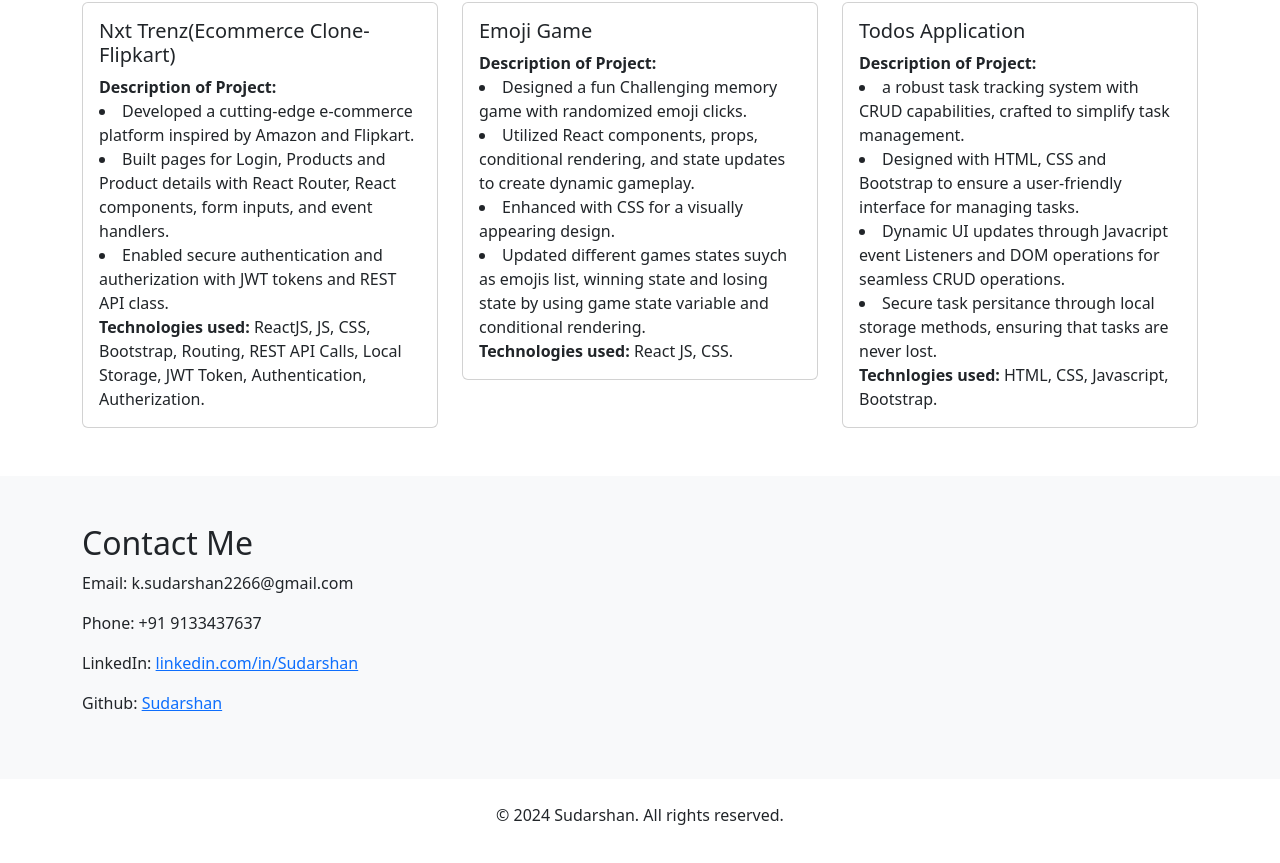
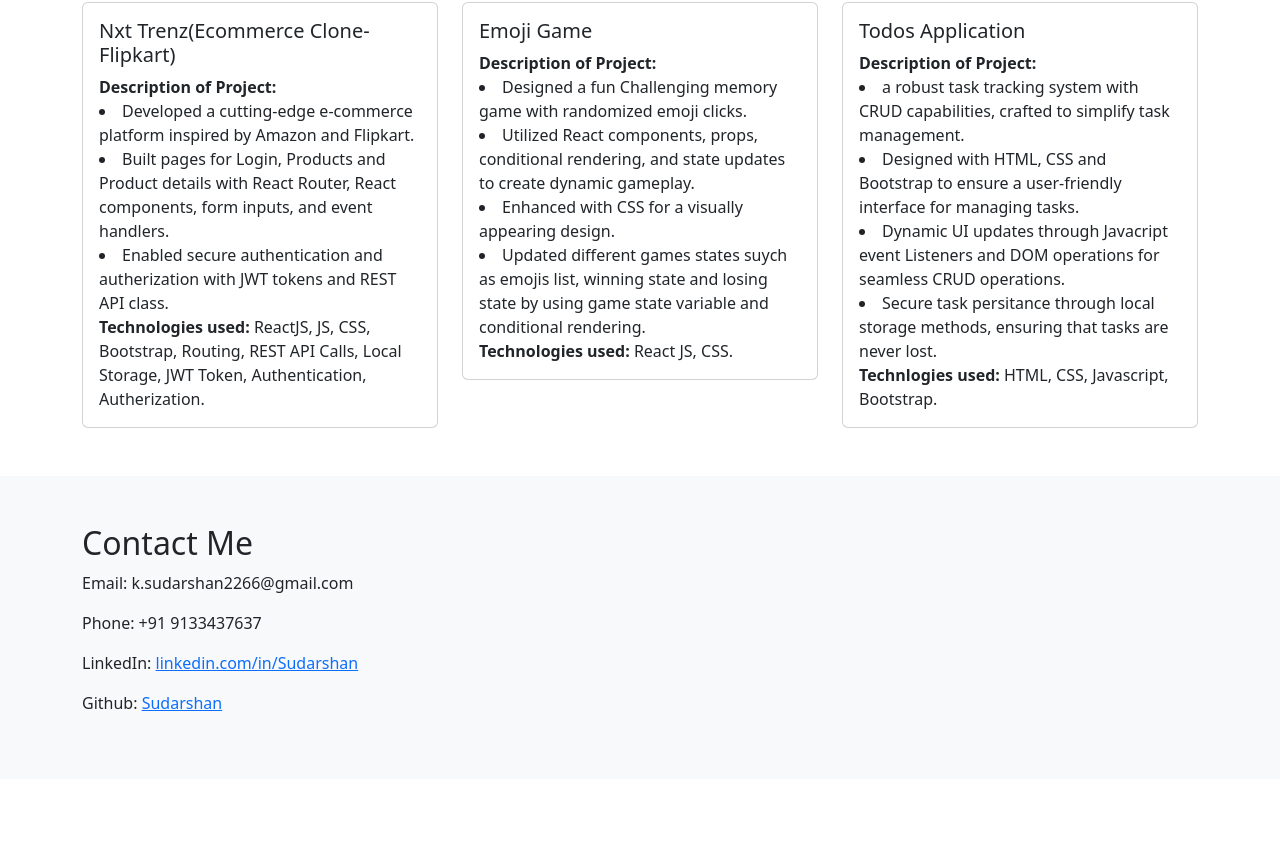
Before and after one commit to SudarshanKuncham545/Portfolio-ReactJS, a React (Create React App) app: page / in a window 1280 px wide. Shown: the part 698-1561 px from the top of the page. After the commit the page ends 1477 px from the top, so only its background shows below. Built offline with nearby package versions, Linux system fonts and the light colour scheme.

Commit message:
made changes in App.js

```diff
--- a/src/App.js
+++ b/src/App.js
@@ -13,9 +13,6 @@ function App() {
         <Projects />
         <Contact />
       </main>
-      <footer className="text-center py-4">
-        <p>© 2024 Sudarshan. All rights reserved.</p>
-      </footer>
     </>
   );
 }
```
